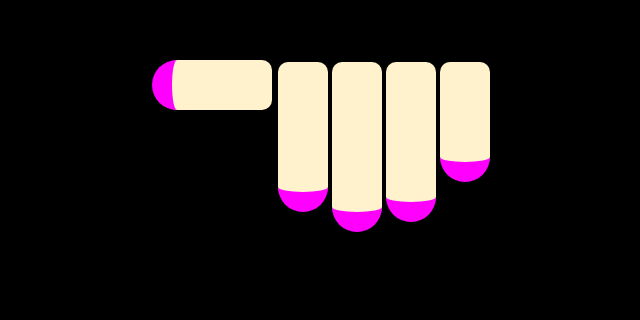
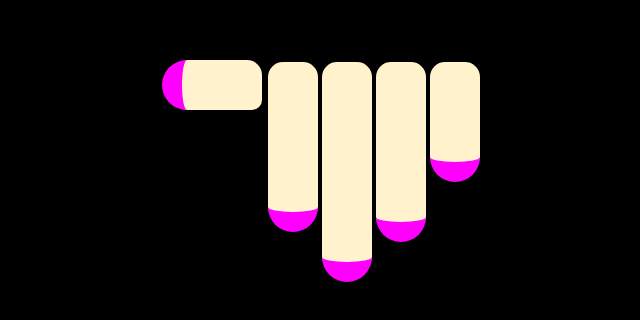
Before and after one commit to Saj28ida/Animation, a plain HTML site: page animation6.html in a window 1280 px wide. Shown: the part 242-562 px from the top of the page, without its empty margins (318-958 px from the left). Drawn offline with Linux system fonts and the light colour scheme.

Commit message:
Edits
More of edits

```diff
--- a/css/style6.css
+++ b/css/style6.css
@@ -23,23 +23,30 @@ body{
 
 
 .thumb{
-	width: 100px;
+	width: 80px;
 	height: 50px;
 	border-left: 20px solid #f0f;
 	background-color: #fff2cc;
 	border-top-left-radius: 50px;
 	border-bottom-left-radius: 50px;
-	border-top-right-radius: 20px;
+	border-top-right-radius: 30px;
 	border-bottom-right-radius: 20px;
 }
 
+
+.fingers{
+	display: flex;
+	animation-timing-function: ease-in-out;
+}
+
+
 .finger1{
 	width: 50px;
-	height: 130px;
+	height: 150px;
 	border-bottom: 20px solid #f0f;
 	background-color: #fff2cc;
-	border-top-left-radius: 20px;
-	border-top-right-radius: 20px;
+	border-top-left-radius: 30px;
+	border-top-right-radius: 30px;
 	border-bottom-left-radius: 50px;
 	border-bottom-right-radius: 50px;
 	animation: move .2s;
@@ -47,11 +54,11 @@ body{
 
 .finger2{
 	width: 50px;
-	height: 150px;
+	height: 200px;
 	border-bottom: 20px solid #f0f;
 	background-color: #fff2cc;
-	border-top-left-radius: 20px;
-	border-top-right-radius: 20px;
+	border-top-left-radius: 30px;
+	border-top-right-radius: 30px;
 	border-bottom-left-radius: 50px;
 	border-bottom-right-radius: 50px;
 	animation: move .2s .2s;
@@ -61,11 +68,11 @@ body{
 
 .finger3{
 	width: 50px;
-	height: 140px;
+	height: 160px;
 	border-bottom: 20px solid #f0f;
 	background-color: #fff2cc;
-	border-top-left-radius: 20px;
-	border-top-right-radius: 20px;
+	border-top-left-radius: 30px;
+	border-top-right-radius: 30px;
 	border-bottom-left-radius: 50px;
 	border-bottom-right-radius: 50px;
 	animation: move .2s .4s;
@@ -76,14 +83,9 @@ body{
 	height: 100px;
 	border-bottom: 20px solid #f0f;
 	background-color: #fff2cc;
-	border-top-left-radius: 20px;
-	border-top-right-radius: 20px;
+	border-top-left-radius: 30px;
+	border-top-right-radius: 30px;
 	border-bottom-left-radius: 50px;
 	border-bottom-right-radius: 50px;
 	animation: move .2s .6s;
 }
-
-.fingers{
-	display: flex;
-	animation-timing-function: ease-in-out;
-}
--- a/css/style7.css
+++ b/css/style7.css
@@ -20,14 +20,14 @@
 
 h1{
 	font-family: Asap-Medium;
-	color: violet;
+	color: blue;
 	text-align: center;
 }
 
 .bar{
 	width: 500px;
 	height: 50px;
-	border:  5px violet solid;
+	border:  5px blue solid;
 	border-radius: 10px;
 }
 
```
